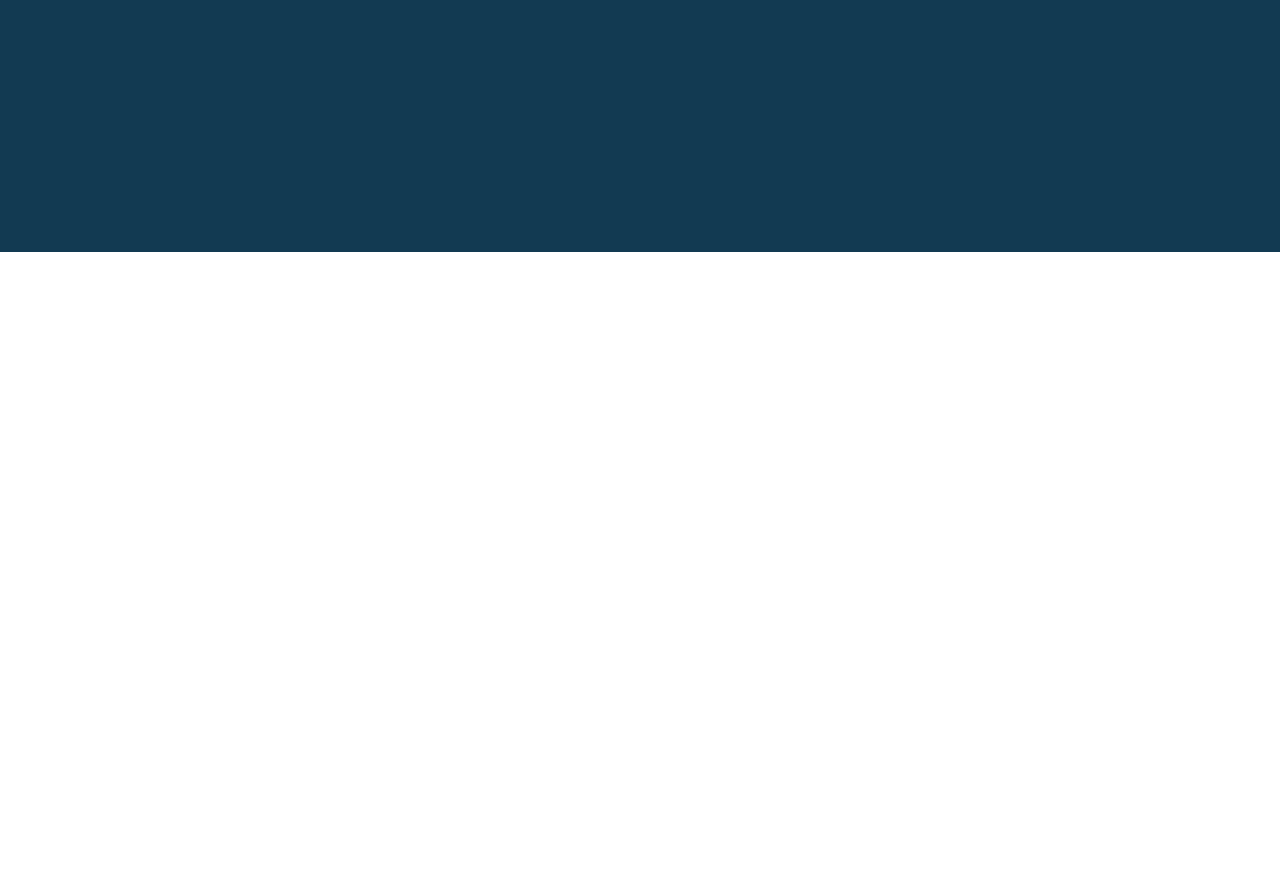
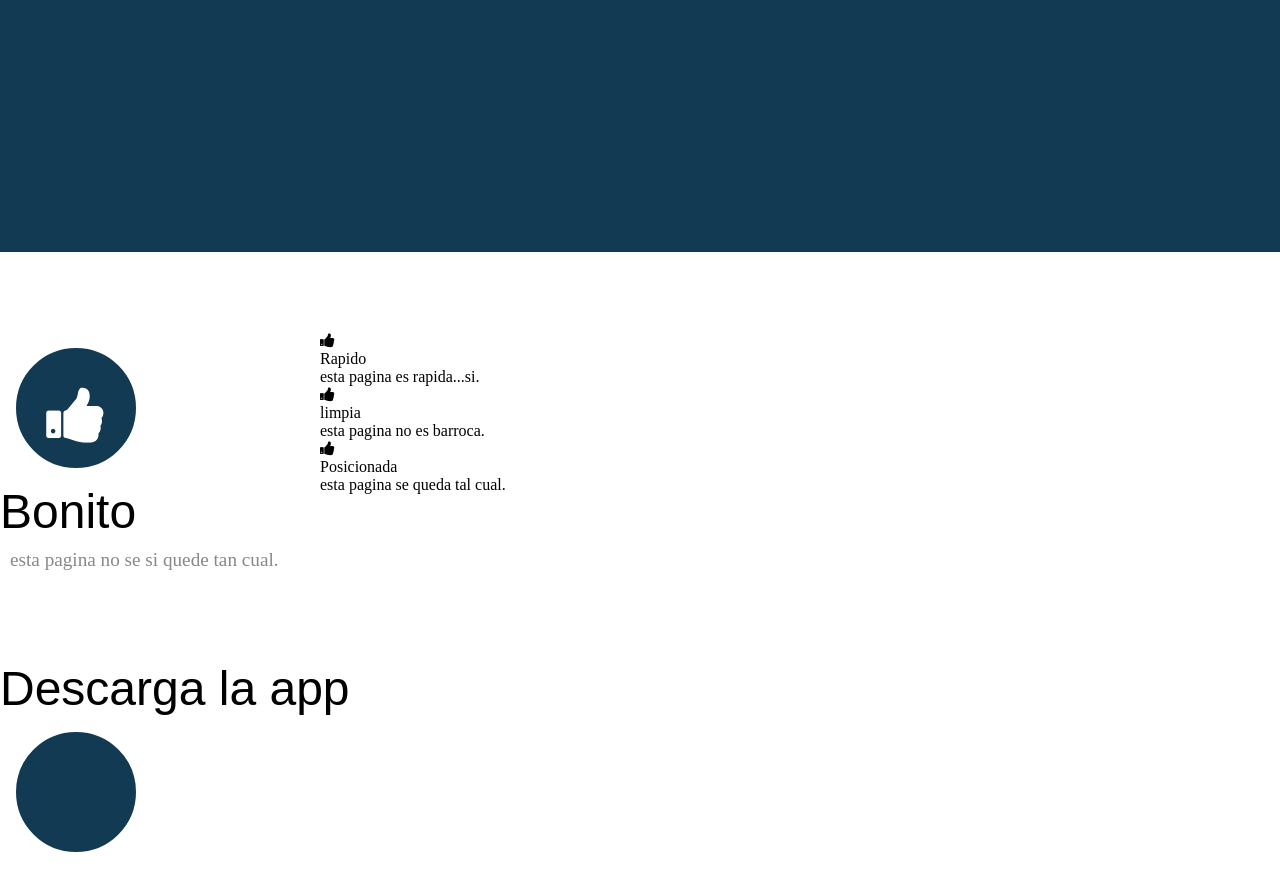
Before and after one commit to Melofy/WEB-MATERIA-2, a plain HTML site: page index.HTML in a window 1280 px wide. Shown: the part 748-1620 px from the top of the page. Before the commit the page ends 1000 px from the top, so only its background shows below. Drawn offline with Linux system fonts and the light colour scheme.

Commit message:
clase3
lo hice de nuevo

```diff
--- a/SITIO/CSS/estilo.css
+++ b/SITIO/CSS/estilo.css
@@ -51,3 +51,126 @@ background: #fff;
 color: #123A52;
 
 }
+
+
+
+/* Clases reutilizables */
+
+
+.caract .fa{
+
+text-align: center;
+    color:#000154;
+}
+
+
+
+.caract .fa{
+
+font-size: 4em;
+color: #fff;
+margin: 10px;
+width: 120px;
+height: 120px;
+border: 6px solid #fff;
+line-height: 2.1em;
+border-radius: 50%;
+background: #123A52;
+
+}
+
+
+.caract .titulo{
+
+font-family: Arial, sans-serif;
+font-size: 3em;
+
+}
+
+
+.caract .descripcion{
+color:#888;
+font-size: 1.2em;
+margin: 10px;
+
+}
+
+
+
+/* ---Caracteristicas ---*/
+
+
+.caracteristicas{
+padding: 80px 0;
+overflow: hidden;
+}
+
+.caracteristicas .caract{
+width: 25%;
+float: left;
+}
+
+
+
+
+
+    /* --- Boton ---*/
+
+section.boton{
+
+background: #fff455;
+padding: 80%;
+}
+
+section.boton .caract .titulo{
+color:#fff324;
+font-size: 2em;
+}
+
+section.boton .caract .fa{
+background: #fff;
+color: #a23e92;
+}
+
+/* Estado */
+/* Tablets */
+
+@media (max-width: 800px;) {
+
+    header.hero {
+
+    background: #000;
+
+}
+
+    header.hero h1{
+
+    font-size: 2em;
+}
+
+    header.hero h1 .fa{
+    font-size: 2em;
+}
+
+    header.hero a{
+
+    background: #fff;
+    color: #000;
+}
+
+    .caracteristicas .caract{
+    width: 50%;
+}
+
+
+}
+
+/* Moviles */
+
+@media (max-width: 600px;){
+
+    .caracteristicas .caract{
+    width: 100%;
+}
+
+}
--- a/index.HTML
+++ b/index.HTML
@@ -23,16 +23,50 @@
 
     </header>
 
+    <!-- Clase 3 -->
+<section class="caracteristicas">
 
-    </body>
+
+        <div class="caract">
+
+              <i class="fa fa-thumbs-up"></i>
+            <div class="titulo">Bonito</div>
+            <div class="descripcion">esta pagina no se si quede tan cual.</div>
+        </div>
+
+
+            <i class="fa fa-thumbs-up"></i>
+            <div class="titulo">Rapido</div>
+            <div class="descripcion">esta pagina es rapida...si.</div>
+    </div>
+
+            <i class="fa fa-thumbs-up"></i>
+            <div class="titulo">limpia</div>
+            <div class="descripcion">esta pagina no es barroca.</div>
+        </div>
+
+
+            <i class="fa fa-thumbs-up"></i>
+            <div class="titulo">Posicionada</div>
+            <div class="descripcion">esta pagina se queda tal cual.</div>
+    </div>
+
+</section>
+
+
+
+        <section class="Boton">
+          <div class="caract">
+               <div class="titulo">Descarga la app</div>
+               <div class="fa fa-thumbs-download"></div>
 
 
 
 
 
+            </div>
+        </section>
 
 
-
-
-
-</html>
+    </body>
+   </html>
```
